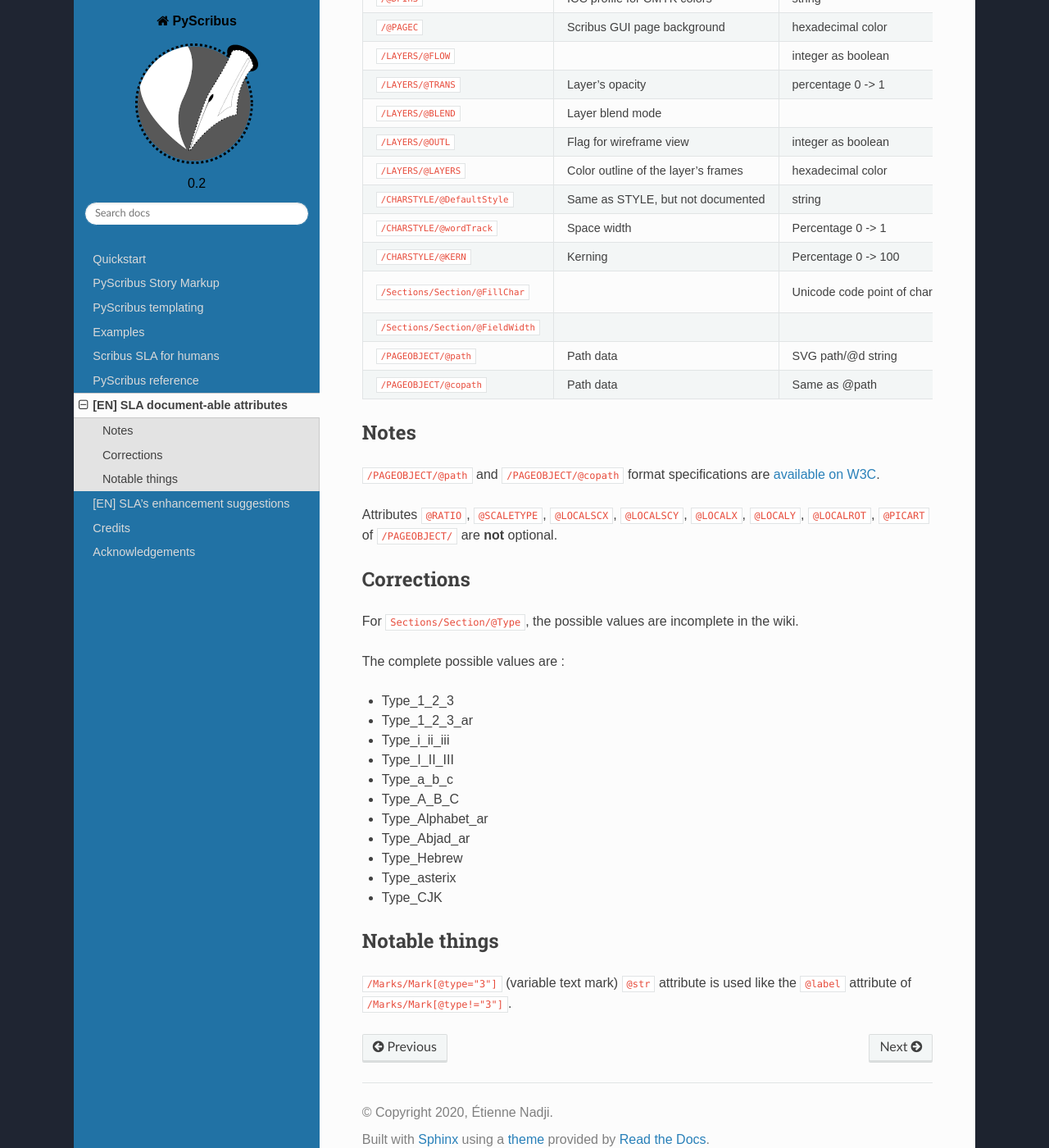
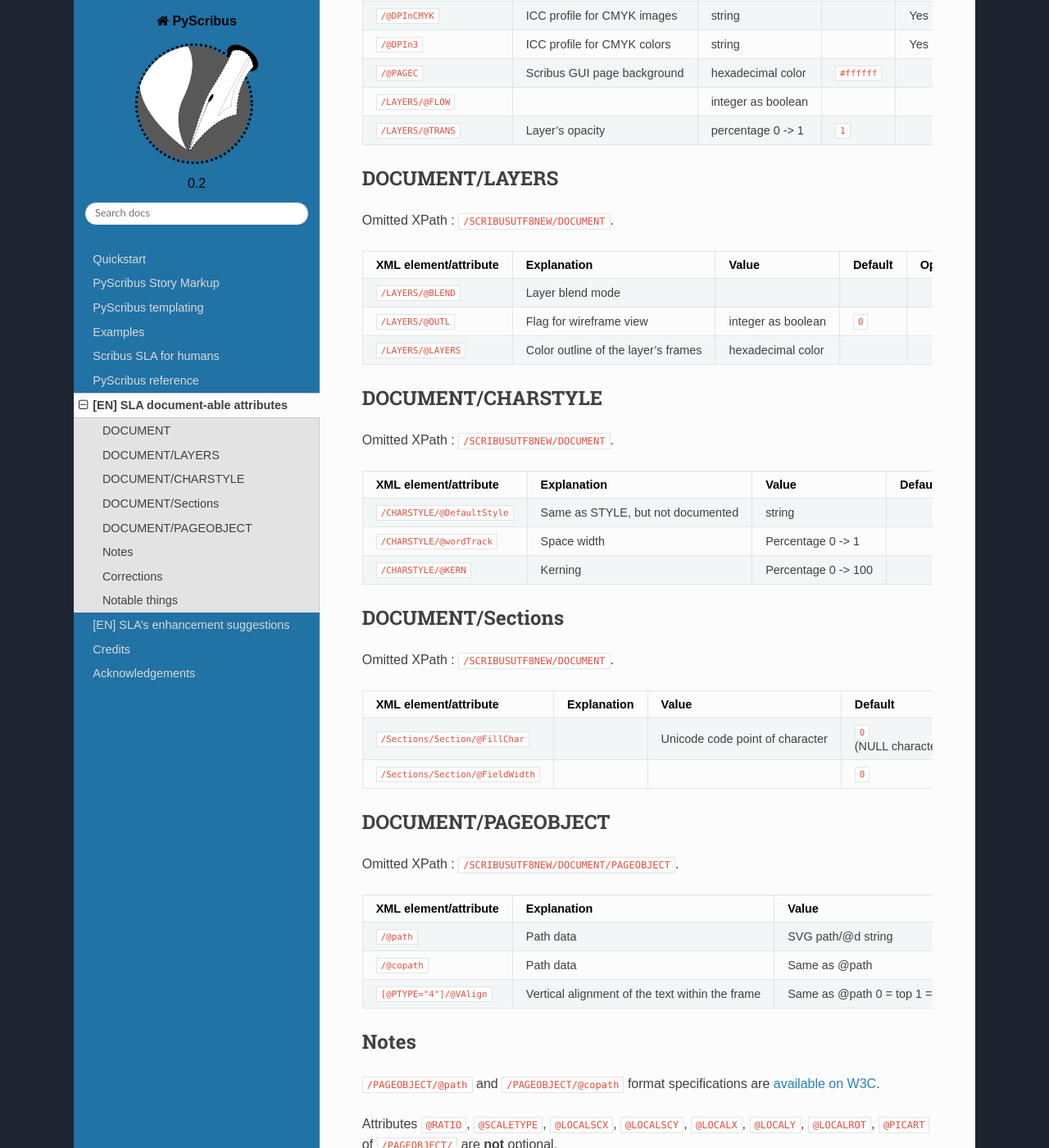
Before and after one commit to Jak-o-Shadows/pyscribus-myfork, a Sphinx documentation site: the page built from source/articles/en/spec.rst, in a window 1280 px wide and 1400 px high, scrolled down 296 px. Shown: the whole window at 82% size. Built offline with Sphinx 7.4.7 and the Read the Docs theme 2.0.0, drawn with Linux system fonts in a browser that asks for light colours; some of the changed text lies outside the part shown.

Commit message:
Text object : padding, vertical align, is_autotext 	modifié :         articles/en/spec.rst 	modifié :         pyscribus/exceptions.py 	modifié :         pyscribus/pageobjects.py

```diff
--- a/source/articles/en/spec.rst
+++ b/source/articles/en/spec.rst
@@ -1,52 +1,100 @@
 [EN] SLA document-able attributes
 =================================
 
-In all XPath location path listed here, we omit ``/SCRIBUSUTF8NEW/DOCUMENT``.
+DOCUMENT
+--------
 
-+-----------------------------------+-----------------------+--------------------+------------------+----------+
-| XML                               | Explanation           | Value              | Default          | Optional |
-| element/attribute                 |                       |                    |                  |          |
-+===================================+=======================+====================+==================+==========+
-| ``/@DPInCMYK``                    | ICC profile for CMYK  | string             |                  | Yes      |
-|                                   | images                |                    |                  |          |
-+-----------------------------------+-----------------------+--------------------+------------------+----------+
-| ``/@DPIn3``                       | ICC profile for CMYK  | string             |                  | Yes      |
-|                                   | colors                |                    |                  |          |
-+-----------------------------------+-----------------------+--------------------+------------------+----------+
-| ``/@PAGEC``                       | Scribus GUI page      | hexadecimal color  | ``#ffffff``      |          |
-|                                   | background            |                    |                  |          |
-+-----------------------------------+-----------------------+--------------------+------------------+----------+
-| ``/LAYERS/@FLOW``                 |                       | integer as boolean |                  |          |
-+-----------------------------------+-----------------------+--------------------+------------------+----------+
-| ``/LAYERS/@TRANS``                | Layer’s opacity       | percentage         | ``1``            |          |
-|                                   |                       | 0 -> 1             |                  |          |
-+-----------------------------------+-----------------------+--------------------+------------------+----------+
-| ``/LAYERS/@BLEND``                | Layer blend mode      |                    |                  |          |
-+-----------------------------------+-----------------------+--------------------+------------------+----------+
-| ``/LAYERS/@OUTL``                 | Flag for wireframe    | integer as boolean | ``0``            |          |
-|                                   | view                  |                    |                  |          |
-+-----------------------------------+-----------------------+--------------------+------------------+----------+
-| ``/LAYERS/@LAYERS``               | Color outline of the  | hexadecimal color  |                  |          |
-|                                   | layer’s frames        |                    |                  |          |
-+-----------------------------------+-----------------------+--------------------+------------------+----------+
-| ``/CHARSTYLE/@DefaultStyle``      | Same as STYLE, but    | string             |                  |          |
-|                                   | not documented        |                    |                  |          |
-+-----------------------------------+-----------------------+--------------------+------------------+----------+
-| ``/CHARSTYLE/@wordTrack``         | Space width           | Percentage         |                  |          |
-|                                   |                       | 0 -> 1             |                  |          |
-+-----------------------------------+-----------------------+--------------------+------------------+----------+
-| ``/CHARSTYLE/@KERN``              | Kerning               | Percentage         |                  |          |
-|                                   |                       | 0 -> 100           |                  |          |
-+-----------------------------------+-----------------------+--------------------+------------------+----------+
-| ``/Sections/Section/@FillChar``   |                       | Unicode code       | ``0``            |          |
-|                                   |                       | point of character | (NULL character) |          |
-+-----------------------------------+-----------------------+--------------------+------------------+----------+
-| ``/Sections/Section/@FieldWidth`` |                       |                    | ``0``            |          |
-+-----------------------------------+-----------------------+--------------------+------------------+----------+
-| ``/PAGEOBJECT/@path``             | Path data             | SVG path/@d string | ``0``            |          |
-+-----------------------------------+-----------------------+--------------------+------------------+----------+
-| ``/PAGEOBJECT/@copath``           | Path data             | Same as @path      |                  |          |
-+-----------------------------------+-----------------------+--------------------+------------------+----------+
+Omitted XPath : ``/SCRIBUSUTF8NEW/DOCUMENT``.
+
++--------------------+-----------------------+--------------------+-------------+----------+
+| XML                | Explanation           | Value              | Default     | Optional |
+| element/attribute  |                       |                    |             |          |
++====================+=======================+====================+=============+==========+
+| ``/@DPInCMYK``     | ICC profile for CMYK  | string             |             | Yes      |
+|                    | images                |                    |             |          |
++--------------------+-----------------------+--------------------+-------------+----------+
+| ``/@DPIn3``        | ICC profile for CMYK  | string             |             | Yes      |
+|                    | colors                |                    |             |          |
++--------------------+-----------------------+--------------------+-------------+----------+
+| ``/@PAGEC``        | Scribus GUI page      | hexadecimal color  | ``#ffffff`` |          |
+|                    | background            |                    |             |          |
++--------------------+-----------------------+--------------------+-------------+----------+
+| ``/LAYERS/@FLOW``  |                       | integer as boolean |             |          |
++--------------------+-----------------------+--------------------+-------------+----------+
+| ``/LAYERS/@TRANS`` | Layer’s opacity       | percentage         | ``1``       |          |
+|                    |                       | 0 -> 1             |             |          |
++--------------------+-----------------------+--------------------+-------------+----------+
+
+DOCUMENT/LAYERS
+---------------
+
+Omitted XPath : ``/SCRIBUSUTF8NEW/DOCUMENT``.
+
++---------------------+-----------------------+--------------------+---------+----------+
+| XML                 | Explanation           | Value              | Default | Optional |
+| element/attribute   |                       |                    |         |          |
++=====================+=======================+====================+=========+==========+
+| ``/LAYERS/@BLEND``  | Layer blend mode      |                    |         |          |
++---------------------+-----------------------+--------------------+---------+----------+
+| ``/LAYERS/@OUTL``   | Flag for wireframe    | integer as boolean | ``0``   |          |
+|                     | view                  |                    |         |          |
++---------------------+-----------------------+--------------------+---------+----------+
+| ``/LAYERS/@LAYERS`` | Color outline of the  | hexadecimal color  |         |          |
+|                     | layer’s frames        |                    |         |          |
++---------------------+-----------------------+--------------------+---------+----------+
+
+DOCUMENT/CHARSTYLE
+------------------
+
+Omitted XPath : ``/SCRIBUSUTF8NEW/DOCUMENT``.
+
++------------------------------+--------------------+------------+---------+----------+
+| XML                          | Explanation        | Value      | Default | Optional |
+| element/attribute            |                    |            |         |          |
++==============================+====================+============+=========+==========+
+| ``/CHARSTYLE/@DefaultStyle`` | Same as STYLE, but | string     |         |          |
+|                              | not documented     |            |         |          |
++------------------------------+--------------------+------------+---------+----------+
+| ``/CHARSTYLE/@wordTrack``    | Space width        | Percentage |         |          |
+|                              |                    | 0 -> 1     |         |          |
++------------------------------+--------------------+------------+---------+----------+
+| ``/CHARSTYLE/@KERN``         | Kerning            | Percentage |         |          |
+|                              |                    | 0 -> 100   |         |          |
++------------------------------+--------------------+------------+---------+----------+
+
+DOCUMENT/Sections
+-----------------
+
+Omitted XPath : ``/SCRIBUSUTF8NEW/DOCUMENT``.
+
++-------------------------------------+-------------+--------------------+------------------+----------+
+| XML                                 | Explanation | Value              | Default          | Optional |
+| element/attribute                   |             |                    |                  |          |
++=====================================+=============+====================+==================+==========+
+| ``/Sections/Section/@FillChar``     |             | Unicode code       | ``0``            |          |
+|                                     |             | point of character | (NULL character) |          |
++-------------------------------------+-------------+--------------------+------------------+----------+
+| ``/Sections/Section/@FieldWidth``   |             |                    | ``0``            |          |
++-------------------------------------+-------------+--------------------+------------------+----------+
+
+DOCUMENT/PAGEOBJECT
+-------------------
+
+Omitted XPath : ``/SCRIBUSUTF8NEW/DOCUMENT/PAGEOBJECT``.
+
++--------------------------+--------------------+--------------------+---------+----------+
+| XML                      | Explanation        | Value              | Default | Optional |
+| element/attribute        |                    |                    |         |          |
++==========================+====================+====================+=========+==========+
+| ``/@path``               | Path data          | SVG path/@d string | ``0``   |          |
++--------------------------+--------------------+--------------------+---------+----------+
+| ``/@copath``             | Path data          | Same as @path      |         |          |
++--------------------------+--------------------+--------------------+---------+----------+
+| ``[@PTYPE="4"]/@VAlign`` | Vertical alignment | Same as @path      | ``0``   | No       |
+|                          | of the text within | 0 = top            |         |          |
+|                          | the frame          | 1 = center         |         |          |
+|                          |                    | 2 = bottom         |         |          |
++--------------------------+--------------------+--------------------+---------+----------+
 
 Notes
 -----
--- a/source/pyscribus/exceptions.py
+++ b/source/pyscribus/exceptions.py
@@ -64,6 +64,14 @@
     """
     pass
 
+# --- Quick setup ----------------------------------------------
+
+class QuickSetupInvalidValue(Exception):
+    """
+    Exception raised when a quick setup value is invalid.
+    """
+    pass
+
 # --- Unknown SLA references -----------------------------------
 
 class UnknownLayer(Exception):
--- a/source/pyscribus/pageobjects.py
+++ b/source/pyscribus/pageobjects.py
@@ -524,15 +524,6 @@
                 if (pattern := xml.get("pattern")) is not None:
                     self.pattern = pattern
 
-            # --- Text object attributes ---------------------------------
-
-            # FIXME FIXME FIXME Gné ? C’est déjà dans TextObject
-            if self.ptype == "text":
-                colsgap = xml.get("COLGAP")
-
-                if colsgap is not None:
-                    self.columns["gap"].value = float(colsgap)
-
             # --- Page objects specific children -------------------------
             # Moved in TableObject
             # Moved in TableObject
@@ -670,21 +661,6 @@
         if self.ptype in ["image", "render"]:
             xml.attrib["EMBEDDED"] = xmlc.bool_to_num(self.use_embedded_icc)
 
-        # ------------------------------------------------------------
-
-        if self.ptype == "text":
-
-            xml.attrib["COLUMNS"] = str(self.columns["count"])
-            xml.attrib["COLGAPS"] = self.columns["gap"].toxmlstr()
-
-            if self.alignment is not None:
-                xml.attrib["ALIGN"] = xmlc.alignment[self.alignment]
-
-            if self.have_stories:
-                for story in self.stories:
-                    sx = story.toxml()
-                    xml.append(sx)
-
         # --- Previous / Next item -----------------------------------
 
         # NOTE @NEXTITEM must be the @ItemID of the next EXISTING item
@@ -705,7 +681,7 @@
 
         #--- FIXME This exports undocumented attributes -------
 
-        if self.ptype not in ["table", "group"]:
+        if self.ptype not in ["table", "group", "text"]:
 
             try:
                 xml, undoc_attribs = xmlc.all_undocumented_to_xml(
@@ -1586,6 +1562,12 @@
     +------------+-------------------------------+-----------+
     """
 
+    vertical_alignment_xml = {
+        "top": "0",
+        "center": "1",
+        "bottom": "2"
+    }
+
     def __init__(self, sla_parent=False, doc_parent=False, **kwargs):
         PageObject.__init__(self, "text", sla_parent, doc_parent)
 
@@ -1598,7 +1580,17 @@
             "count": 0
         }
 
+        self.is_autotext = False
+
+        self.padding = {
+            "left": dimensions.Dim(0),
+            "right": dimensions.Dim(0),
+            "bottom": dimensions.Dim(0),
+            "top": dimensions.Dim(0),
+        }
+
         self.alignment = None
+        self.vertical_alignment = "top"
 
         #--- Then, quick setup -------------------------------------------
 
@@ -1617,6 +1609,23 @@
             PageObject._quick_setup(self, settings)
 
             for setting_name, setting_value in settings.items():
+
+                if setting_name == "valign":
+                    setting_value = setting_value.lower()
+
+                    if setting_value in TextObject.vertical_alignment_xml:
+                        self.vertical_alignment = setting_value
+                    else:
+                        raise exceptions.QuickSetupInvalidValue(
+                            "valign setting value must be in [{}].".format(
+                                ", ".join(
+                                    [
+                                        "'{}'".format(v)
+                                        for v in TextObject.vertical_alignment_xml.values()
+                                    ]
+                                )
+                            )
+                        )
 
                 if setting_name == "columns":
                     self.columns["count"] = int(setting_value)
@@ -1655,10 +1664,39 @@
 
             # --- Attributes ---------------------------------------------
 
+            # NOTE FIXME
+            # PLTSHOW |(optional) Set to 1 if the path of a Text on a path
+            #         |should be shown
+            # BASEOF  |(optional) Offset for the text from its path for text
+            #         |on a path
+
+            # NOTE FIXME
+            # Undocumented :
+            #
+            # textPathType
+            # textPathFlipped
+            # FLOP
+
+            if (valign := xml.get("VAlign")) is not None:
+                for human, code in TextObject.vertical_alignment_xml.items():
+                    if valign == code:
+                        self.vertical_alignment = human
+                        break
+
+            if (autotext := xml.get("AUTOTEXT")) is not None:
+                self.is_autotext = xmlc.num_to_bool(autotext)
+
+            for case in [
+                ["left", "EXTRA"], ["right", "REXTRA"],
+                ["bottom", "BEXTRA"], ["top", "TEXTRA"]]:
+
+                if (padding_arg := xml.get(case[1])) is not None:
+                    self.padding[case[0]].value = float(padding_arg)
+
             if (columns := xml.get("COLUMNS")) is not None:
                 self.columns["count"] = int(columns)
 
-            if (columnsgap := xml.get("COLGAPS")) is not None:
+            if (columnsgap := xml.get("COLGAP")) is not None:
                 self.columns["gap"].value = float(columnsgap)
 
             if (alignment := xml.get("ALIGN")) is not None:
@@ -1703,6 +1741,59 @@
                         self.stories.append(story)
 
             return True
+
+        return False
+
+    def toxml(self):
+        """
+        :rtype: lxml.etree._Element
+        :returns: Table object as LXML element
+        """
+
+        xml = PageObject.toxml(self)
+
+        if isinstance(xml, ET._Element):
+            #--- Attributes ----------------------------------------------
+
+            xml.attrib["COLUMNS"] = str(self.columns["count"])
+            xml.attrib["COLGAP"] = self.columns["gap"].toxmlstr()
+
+            if self.alignment is not None:
+                xml.attrib["ALIGN"] = xmlc.alignment[self.alignment]
+
+            xml.attrib["VAlign"] = TextObject.vertical_alignment_xml[self.vertical_alignment]
+
+            # Padding
+
+            for case in [
+                ["left", "EXTRA"], ["right", "REXTRA"],
+                ["bottom", "BEXTRA"], ["top", "TEXTRA"]]:
+
+                xml.attrib[case[1]] = self.padding[case[0]].toxmlstr(True)
+
+            xml.attrib["AUTOTEXT"] = xmlc.bool_to_num(self.is_autotext)
+
+            #--- FIXME This exports undocumented attributes --------------
+
+            try:
+                xml, undoc_attribs = xmlc.all_undocumented_to_xml(
+                    xml, self.undocumented, True,
+                    self.ptype + " frame '" + self.name + "'"
+                )
+
+            except AttributeError:
+                # NOTE If fromxml was not used
+                pass
+
+            # --- Children -----------------------------------------------
+
+            if self.have_stories:
+
+                for story in self.stories:
+                    sx = story.toxml()
+                    xml.append(sx)
+
+            return xml
 
         return False
 
```
